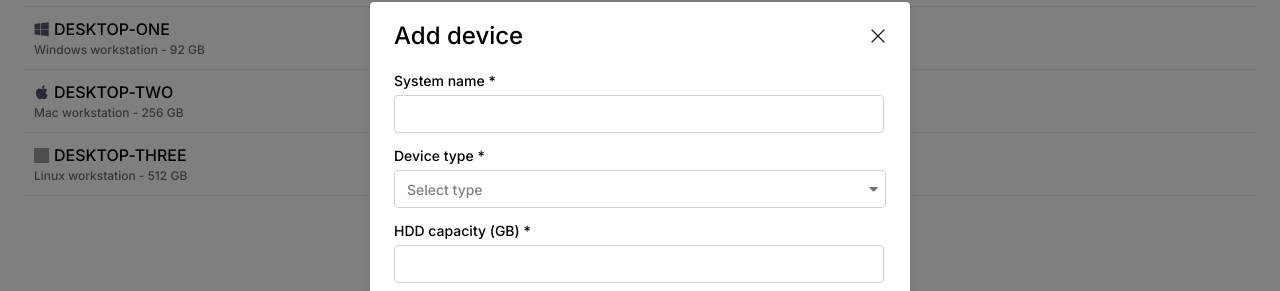
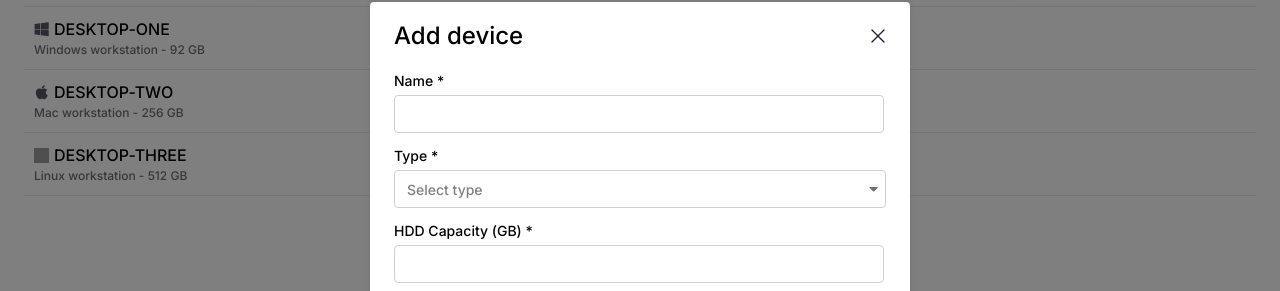
Before and after one commit to KingAtoki/NinjaOne-Client, a React (Vite) app: page / in a window 1280 px wide. Both pictures are taken after typing "Sample" into the empty fields and a click on the button "Add device". Shown: the part 222-513 px from the top of the page. Built offline with nearby package versions, Linux system fonts and the light colour scheme; grey boxes are pictures that could not be loaded.

Commit message:
Clean up constants

```diff
--- a/src/components/AddEditForm/index.jsx
+++ b/src/components/AddEditForm/index.jsx
@@ -39,7 +39,7 @@ export const AddEditForm = () => {
         <form className="device-form">
             <div className="form-group">
                 <label htmlFor={SYSTEM_NAME}>
-                    {SYSTEM_NAME} *
+                    Name *
                 </label>
                 <CommonInput
                     id={SYSTEM_NAME}
@@ -52,7 +52,7 @@ export const AddEditForm = () => {
 
             <div className="form-group">
                 <label htmlFor={DEVICE_TYPE}>
-                    {DEVICE_TYPE} *
+                    Type *
                 </label>
                 <DropdownInput
                     required
@@ -67,7 +67,7 @@ export const AddEditForm = () => {
 
             <div className="form-group">
                 <label htmlFor={HDD_CAPACITY}>
-                    {HDD_CAPACITY} *
+                    HDD Capacity (GB) *
                 </label>
                 <CommonInput
                     id={HDD_CAPACITY}
--- a/src/components/DevicesTable/index.jsx
+++ b/src/components/DevicesTable/index.jsx
@@ -1,11 +1,11 @@
-import PropTypes from 'prop-types';
 import { Fragment, useState } from 'react';
 
 import { EditDeleteButton } from '../EditDeleteButton';
 import AppleIcon from '../../assets/apple.svg';
 import WindowsIcon from '../../assets/windows.svg';
 import LinuxIcon from '../../assets/linux.svg';
-import { LINUX, MAC, WINDOWS } from '../../constants';
+import { LINUX_WORKSTATION, MAC_WORKSTATION, WINDOWS_WORKSTATION } from '../../constants';
+import { useDevices } from '../../contexts/DevicesContext';
 import { capitalize } from '../../utils';
 
 
@@ -13,19 +13,20 @@ import './index.css';
 
 const getIcon = (type) => {
     switch (capitalize(type)) {
-        case WINDOWS:
+        case WINDOWS_WORKSTATION:
             return WindowsIcon;
-        case MAC:
+        case MAC_WORKSTATION:
             return AppleIcon;
-        case LINUX:
+        case LINUX_WORKSTATION:
             return LinuxIcon;
         default:
             return '';
     }
 }
 
-export const DevicesTable = ({ devices }) => {
+export const DevicesTable = () => {
     const [activeRow, setActiveRow] = useState(null)
+    const { devices } = useDevices()
 
     return (
         <div className="device-table" onMouseLeave={() => setActiveRow(null)}>
@@ -41,7 +42,7 @@ export const DevicesTable = ({ devices }) => {
                                     <span>{device.system_name}</span>
                                 </div>
                                 <div className="device-table_row--device-details">
-                                    {capitalize(device.type)} workstation - {device.hdd_capacity} GB
+                                    {device.type} - {device.hdd_capacity} GB
                                 </div>
                             </div>
                             <div className='device-table_row--right-content'>
@@ -58,12 +59,3 @@ export const DevicesTable = ({ devices }) => {
         </div>
     )
 }
-
-DevicesTable.propTypes = {
-    devices: PropTypes.arrayOf(PropTypes.shape({
-        id: PropTypes.number.isRequired,
-        system_name: PropTypes.string.isRequired,
-        type: PropTypes.string.isRequired,
-        hdd_capacity: PropTypes.string.isRequired,
-    })).isRequired,
-}
--- a/src/constants.js
+++ b/src/constants.js
@@ -1,7 +1,7 @@
 const ALL = 'All';
-const WINDOWS = 'Windows';
-const MAC = 'Mac';
-const LINUX = 'Linux';
+const WINDOWS_WORKSTATION = 'Windows workstation';
+const MAC_WORKSTATION = 'Mac workstation';
+const LINUX_WORKSTATION = 'Linux workstation';
 const NAME = 'Name';
 const CAPACITY = 'HDD Capacity';
 const DESC = 'Descending';
@@ -11,17 +11,17 @@ const NAME_DESC = 'Name (Descending)';
 const CAPACITY_ASC = 'HDD Capacity (Ascending)';
 const CAPACITY_DESC = 'HDD Capacity (Descending)';
 const DEVICE_TYPE_PLACEHOLDER = 'Select type';
-const SYSTEM_NAME = 'System name';
-const DEVICE_TYPE = 'Device type';
-const HDD_CAPACITY = 'HDD capacity (GB)';
+const SYSTEM_NAME = 'system_name';
+const DEVICE_TYPE = 'type';
+const HDD_CAPACITY = 'hdd_capacity';
 const ADD = 'add';
 const EDIT = 'edit';
 const DELETE = 'delete';
 
 const deviceTypes = [
-    { value: WINDOWS, label: `${WINDOWS} workstation` },
-    { value: MAC, label: `${MAC} workstation` },
-    { value: LINUX, label: `${LINUX} workstation` },
+    { value: WINDOWS_WORKSTATION, label: WINDOWS_WORKSTATION },
+    { value: MAC_WORKSTATION, label: MAC_WORKSTATION },
+    { value: LINUX_WORKSTATION, label: LINUX_WORKSTATION },
 ];
 
 const sortMethods = [
@@ -33,9 +33,6 @@ const sortMethods = [
 
 export {
     ALL,
-    WINDOWS,
-    MAC,
-    LINUX,
     NAME,
     CAPACITY,
     DESC,
@@ -53,4 +50,7 @@ export {
     ADD,
     EDIT,
     DELETE,
+    WINDOWS_WORKSTATION,
+    MAC_WORKSTATION,
+    LINUX_WORKSTATION
 }
--- a/src/contexts/DevicesContext.jsx
+++ b/src/contexts/DevicesContext.jsx
@@ -35,7 +35,7 @@ export function DevicesProvider({ children }) {
     const [deviceToEdit, setDeviceToEdit] = useState({});
 
     useEffect(() => {
-        setDevices(testDevices);
+        setDevices(formatDevicesForUI(testDevices));
     }, []);
 
     const editDevice = (deviceId) => {
--- a/src/utils.js
+++ b/src/utils.js
@@ -1,4 +1,4 @@
-import { SYSTEM_NAME, DEVICE_TYPE, HDD_CAPACITY } from "./constants";
+import { DEVICE_TYPE } from "./constants";
 
 export const capitalize = (str) => {
     return str.charAt(0).toUpperCase() + str.slice(1).toLowerCase();
@@ -8,9 +8,7 @@ export const formatDevicesForUI = (devices) => {
     return devices.map(device => {
         return {
             ...device,
-            [SYSTEM_NAME]: device.system_name,
-            [DEVICE_TYPE]: `${capitalize(device.type)} workstation`,
-            [HDD_CAPACITY]: device.hdd_capacity
+            [DEVICE_TYPE]: `${capitalize(device[DEVICE_TYPE])} workstation`,
         }
     })
 }
```
